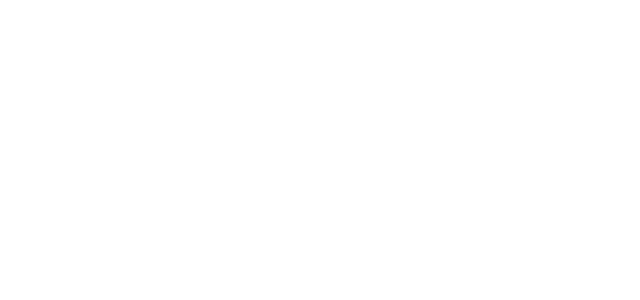
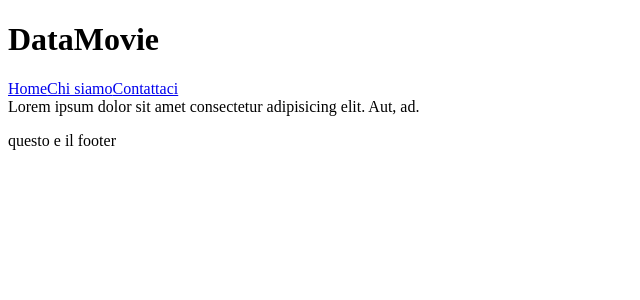
Before and after one commit to Leonardo-Corazzini/webapp-react, a React (Vite) app: page /about in a window 1280 px wide. Shown: the top 300 px of the page, without its empty margins (0-640 px from the left). Built offline with nearby package versions, Linux system fonts and the light colour scheme.

Commit message:
add webapp structure and routes

```diff
--- a/src/App.jsx
+++ b/src/App.jsx
@@ -1,12 +1,24 @@
-
+import { BrowserRouter, Routes, Route } from "react-router";
+import DefaultLayout from "./layouts/defaultlayout";
+import HomePage from "./pages/homePage";
+import MoviePage from "./pages/MoviePage";
+import About from "./pages/About";
+import Contact from "./pages/ContaCT.JSX";
 
 function App() {
 
 
   return (
-    <>
-
-    </>
+    <BrowserRouter>
+      <Routes>
+        <Route element={<DefaultLayout />}>
+          <Route index element={<HomePage />} />
+          <Route path='/movies/:id' element={<MoviePage />} />
+          <Route path='/about' element={<About />} />
+          <Route path='/contact' element={<Contact />} />
+        </Route>
+      </Routes>
+    </BrowserRouter>
   )
 }
 
--- /dev/null
+++ b/src/components/Footer.jsx
@@ -0,0 +1,7 @@
+export default function Footer() {
+    return (
+        <footer>
+            <p>questo e il footer</p>
+        </footer>
+    )
+}
--- /dev/null
+++ b/src/components/Header.jsx
@@ -0,0 +1,9 @@
+import Nav from "./Nav"
+export default function Header() {
+    return (
+        <header>
+            <h1>DataMovie</h1>
+            <Nav />
+        </header>
+    )
+}
--- /dev/null
+++ b/src/components/Nav.jsx
@@ -0,0 +1,11 @@
+import { NavLink } from "react-router";
+
+export default function Nav() {
+    return (
+        <nav>
+            <NavLink to="/">Home</NavLink>
+            <NavLink to="/about">Chi siamo</NavLink>
+            <NavLink to="/contact">Contattaci</NavLink>
+        </nav>
+    )
+}
--- /dev/null
+++ b/src/layouts/DefaultLayout.jsx
@@ -0,0 +1,16 @@
+import { Outlet } from "react-router";
+import Header from '../components/Header'
+import Footer from '../components/Footer'
+
+export default function Deafultlayout() {
+    return (
+        <>
+            <Header />
+            <main>
+                <Outlet />
+            </main>
+            <Footer />
+        </>
+    )
+
+}
--- /dev/null
+++ b/src/pages/About.jsx
@@ -0,0 +1,5 @@
+export default function About() {
+    return (
+        <div>Lorem ipsum dolor sit amet consectetur adipisicing elit. Aut, ad.</div>
+    )
+}
--- /dev/null
+++ b/src/pages/Contact.jsx
@@ -0,0 +1,5 @@
+export default function Contact() {
+    return (
+        <div>Lorem ipsum dolor sit amet.</div>
+    )
+}
--- /dev/null
+++ b/src/pages/HomePage.jsx
@@ -0,0 +1,5 @@
+export default function HomePage() {
+    return (
+        <div>home</div>
+    )
+}
--- /dev/null
+++ b/src/pages/MoviePage.jsx
@@ -0,0 +1,5 @@
+export default function MoviePage() {
+    return (
+        <div>okok</div>
+    )
+}
```
